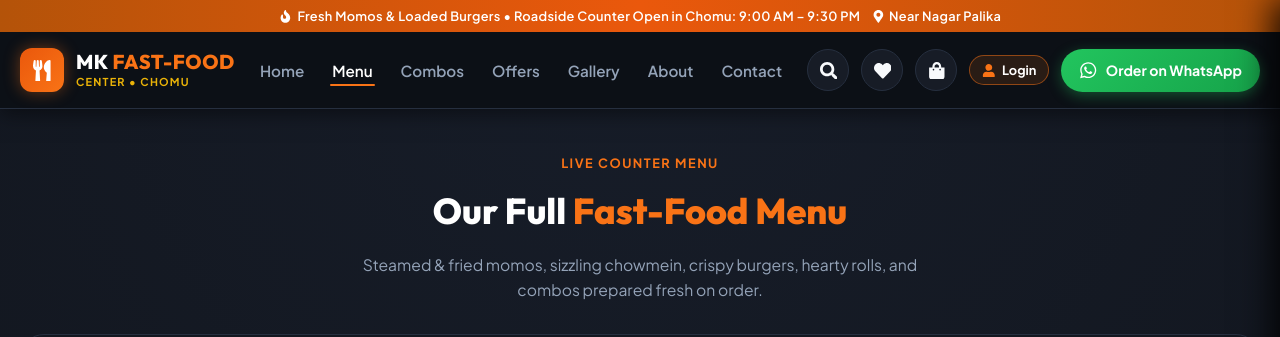
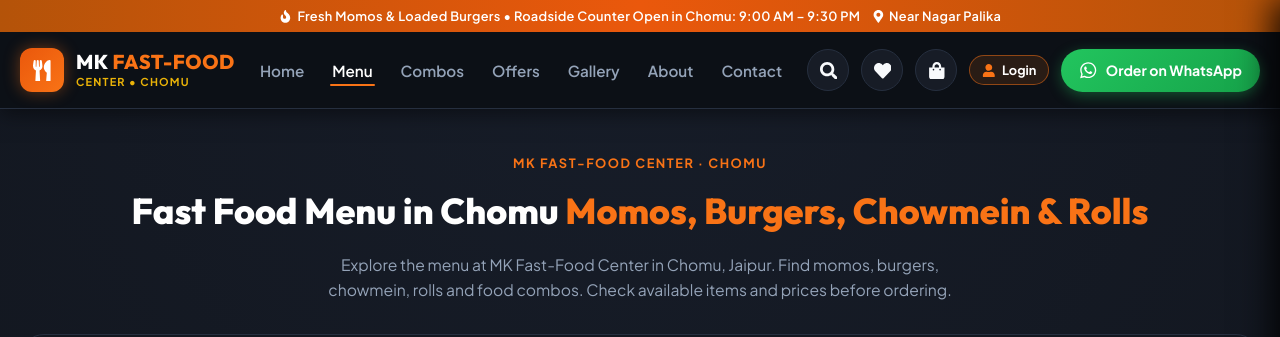
Before and after one commit to arbajkhan97855/mk-fast-food-center, a React (Vite) app: page /menu in a window 1280 px wide. Shown: the top 337 px of the page. Built offline with nearby package versions, Linux system fonts and the light colour scheme; no server answers; the database is empty.

Commit message:
first commit

```diff
--- a/src/pages/HomePage.jsx
+++ b/src/pages/HomePage.jsx
@@ -64,8 +64,11 @@
             </div>
 
             <h1 className="hero-headline">
-              Your Cravings. <br />
-              <span className="highlight-word">Our Kitchen.</span>
+              MK Fast-Food Center in Chomu
+              <br />
+              <span className="highlight-word">
+                Momos, Burgers, Chowmein & Rolls
+              </span>
             </h1>
 
             <p className="hero-subheading">
@@ -104,7 +107,7 @@
             <div className="hero-center-circle" />
             <img
               src="https://images.unsplash.com/photo-1625220194771-7ebdea0b70b9?w=800&auto=format&fit=crop&q=80"
-              alt="Steaming Hot Dumplings and Fast Food"
+              alt="Steamed momos served at MK Fast-Food Center in Chomu"
               className="hero-main-dish-img"
             />
 
--- a/src/pages/MenuPage.jsx
+++ b/src/pages/MenuPage.jsx
@@ -66,15 +66,27 @@
   return (
     <div className="menu-page-header">
       {/* Header text */}
+
       <div style={{ textAlign: 'center', marginBottom: '32px' }}>
-        <span className="section-subtitle-tag">LIVE COUNTER MENU</span>
+        <span className="section-subtitle-tag">
+          MK FAST-FOOD CENTER · CHOMU
+        </span>
+
         <h1 className="section-title">
-          Our Full <span>Fast-Food Menu</span>
+          Fast Food Menu in Chomu
+          <span> Momos, Burgers, Chowmein & Rolls</span>
         </h1>
-        <p className="section-lead" style={{ maxWidth: '600px', margin: '0 auto' }}>
-          Steamed & fried momos, sizzling chowmein, crispy burgers, hearty rolls, and combos prepared fresh on order.
+
+        <p
+          className="section-lead"
+          style={{ maxWidth: '650px', margin: '0 auto' }}
+        >
+          Explore the menu at MK Fast-Food Center in Chomu, Jaipur.
+          Find momos, burgers, chowmein, rolls and food combos.
+          Check available items and prices before ordering.
         </p>
       </div>
+
 
       {/* Filter and Search Bar */}
       <div className="menu-filter-bar">
@@ -153,7 +165,9 @@
             <button
               key={cat.id}
               type="button"
-              className={`category-pill-btn ${selectedCategory === cat.slug ? 'active' : ''}`}
+              className={`category-pill-btn ${selectedCategory === cat.slug ? 'active' : ''
+                }`}
+              aria-pressed={selectedCategory === cat.slug}
               onClick={() => handleCategoryChange(cat.slug)}
             >
               {cat.name}
```
